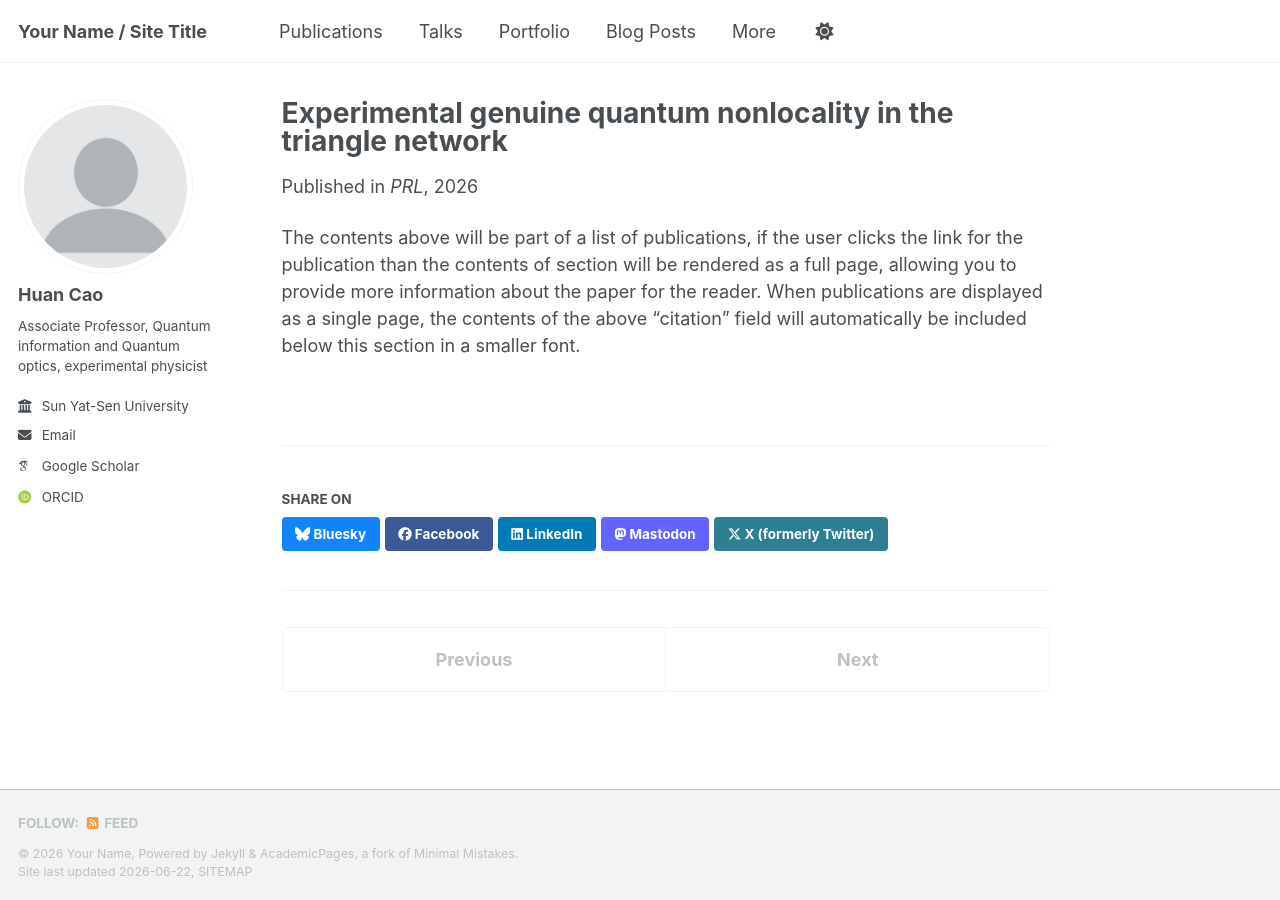
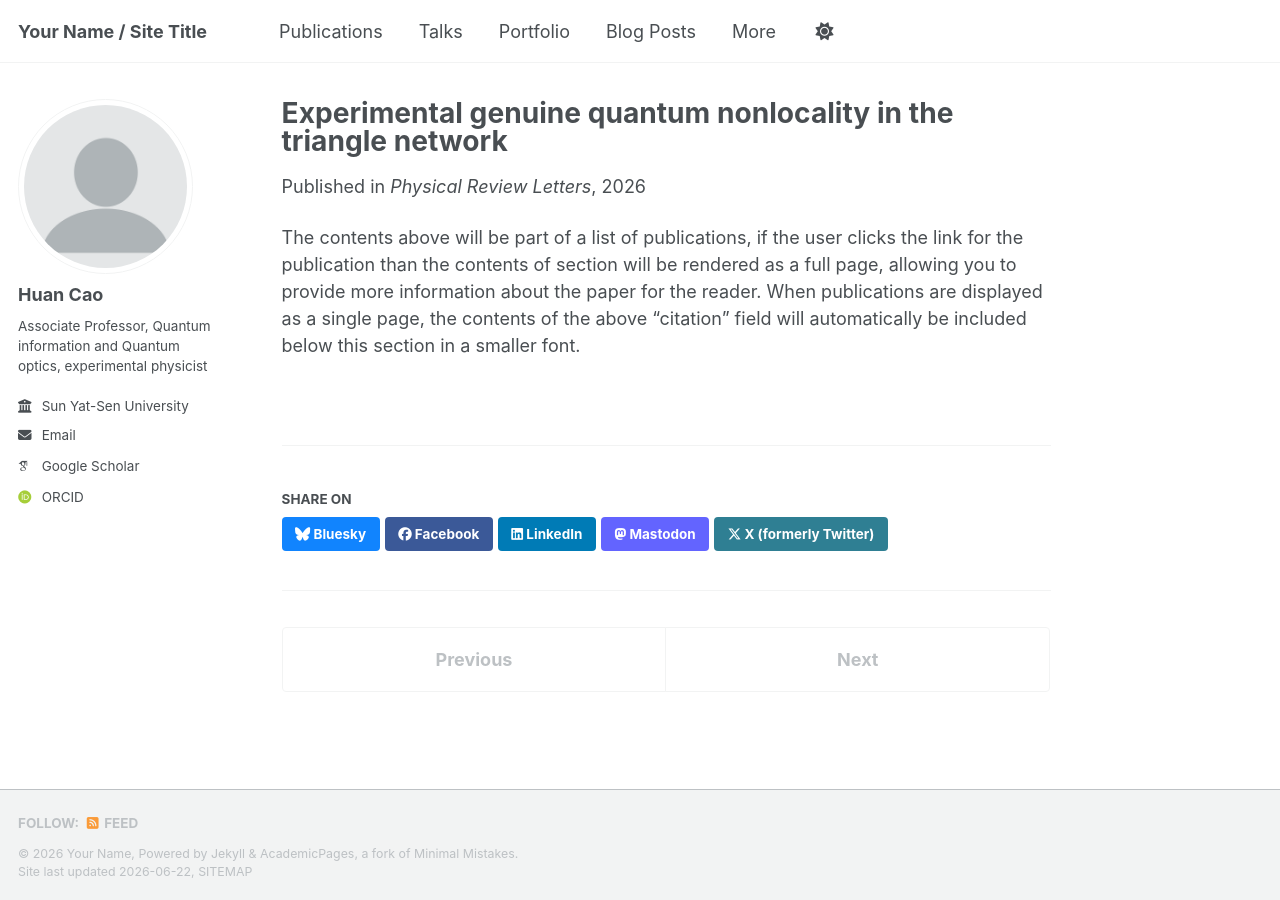
Before and after one commit to Huan-Cao/Huan-Cao.github.io, a Jekyll site: the page built from _publications/2026-05-08-PRL.md, in a window 1280 px wide. Built offline with Jekyll 4.4.1, drawn with Linux system fonts in a browser that asks for light colours; some web fonts are replaced; a script bundle is joined from its source files by our own code; library files that are not in the unit come from our copies.

Commit message:
Update 2026-05-08-PRL.md

```diff
--- a/_publications/2026-05-08-PRL.md
+++ b/_publications/2026-05-08-PRL.md
@@ -4,7 +4,7 @@ collection: publications
 category: manuscripts
 permalink: /publication/2026PRL-Experimental
 date: 2026-05-08
-venue: 'PRL'
+venue: 'Physical Review Letters'
 paperurl: 'https://doi.org/10.1103/5hhc-rw3t'
 authors: 'Ning-Ning Wang, Chao Zhang, Huan Cao, Kai Xu, Bi-Heng Liu, Yun-Feng Huang, Chuan-Feng Li, Guang-Can Guo, Nicolas Gisin, Tamás Kriváchy, Marc-Olivier Renou'
 ---
```
